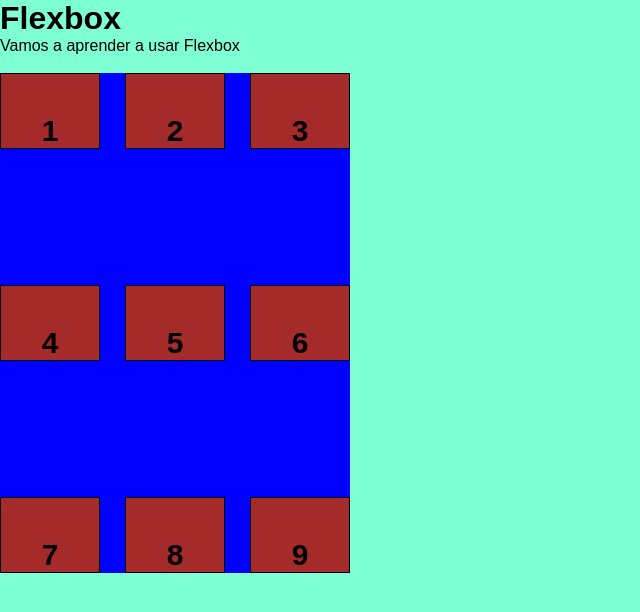
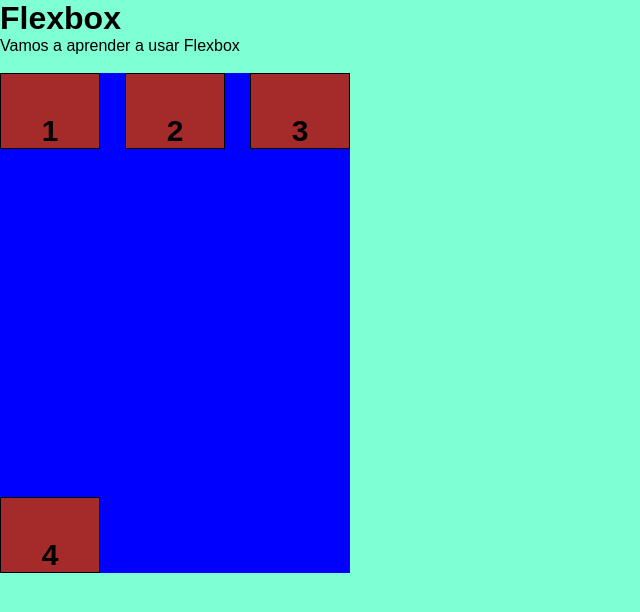
Before and after one commit to ParksoulSliptick/Flexbox, a plain HTML site: page index.html in a window 1280 px wide. Shown: the whole page, without its empty margins (0-640 px from the left). Drawn offline with Linux system fonts and the light colour scheme.

```diff
--- a/index.html
+++ b/index.html
@@ -16,11 +16,6 @@
         <div class="item">2</div>
         <div class="item">3</div>
         <div class="item">4</div>
-        <div class="item">5</div>
-        <div class="item">6</div>
-        <div class="item">7</div>
-        <div class="item">8</div>
-        <div class="item">9</div>
     </div>
 
 </body>
```
